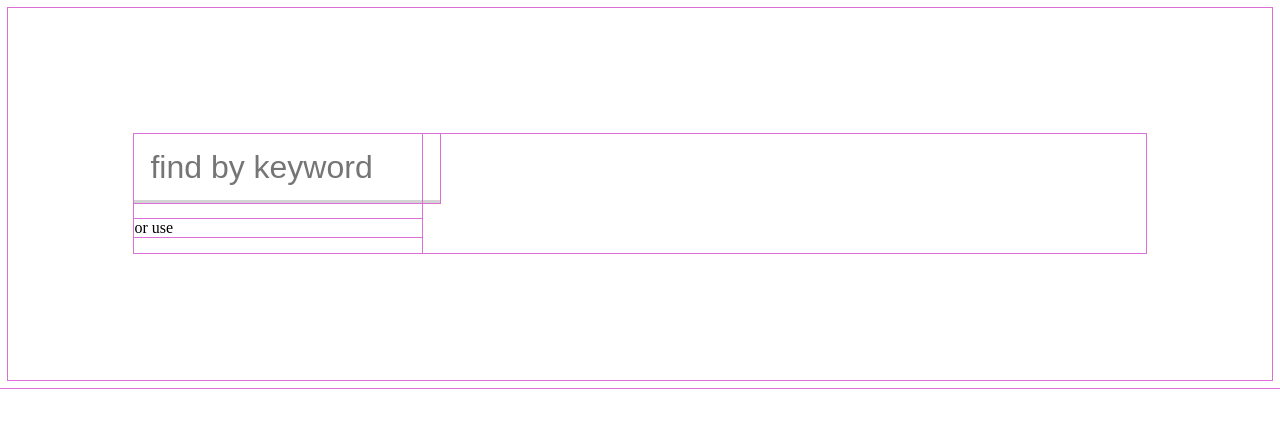
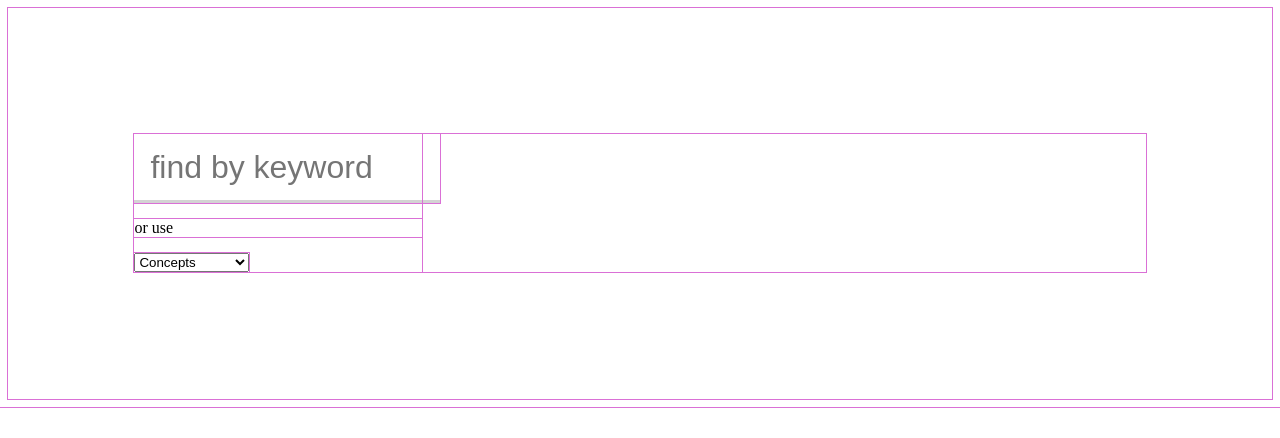
Before and after one commit to polevoyd/to-know, a React (Create React App) app: page / in a window 1280 px wide. Shown: the top 438 px of the page. Built offline with nearby package versions, Linux system fonts and the light colour scheme; the HTML template or start-up script is replaced by a standard one.

Commit message:
initial commit

```diff
--- a/src/components/CardsFilterBar.js
+++ b/src/components/CardsFilterBar.js
@@ -5,8 +5,14 @@ class CardsFilterBar extends React.Component {
         return(
             <div className='filter-bar'>
                 <form>
-                    <input type="text" placeholder="find by keyword"></input>
+                    <input name="filterByKeyword" type="text" placeholder="find by keyword"></input>
                     <div><p>or use</p></div>
+                    <select name="filterBySelect">
+                        <option value="dataStructures">Concepts</option>
+                        <option value="dataStructures">Challanges</option>
+                        <option value="dataStructures">Data Structures</option>
+                        <option value="dataStructures">Algorithms</option>
+                    </select>
                 </form>
             </div>
         );
```
